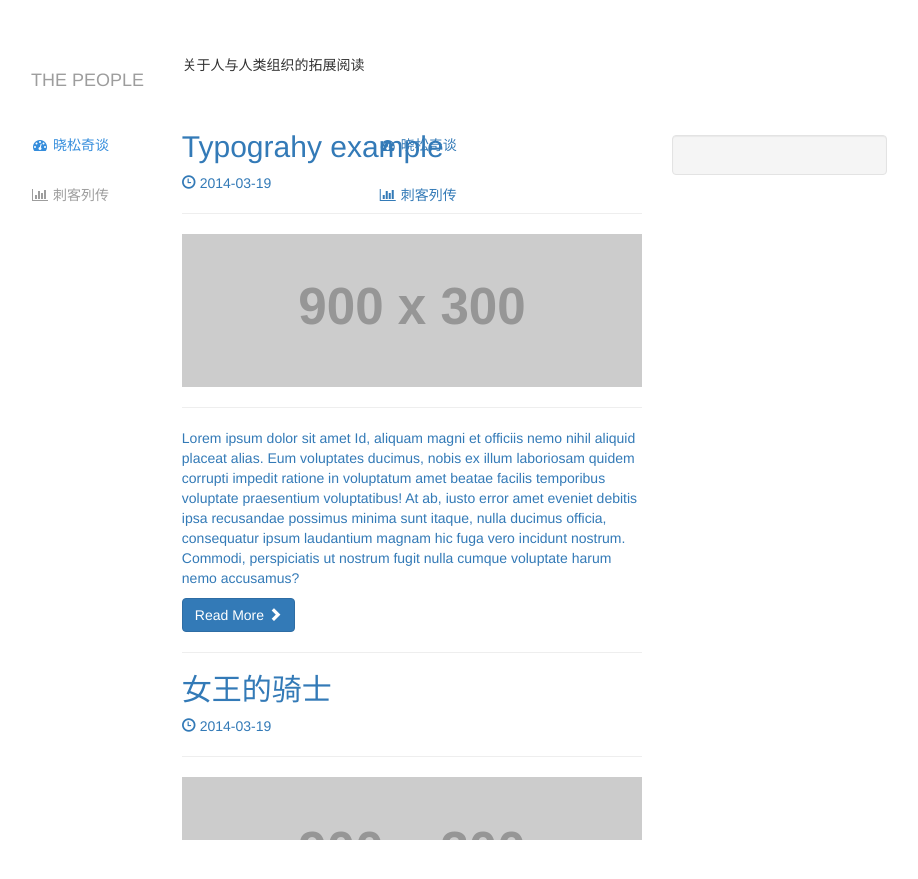
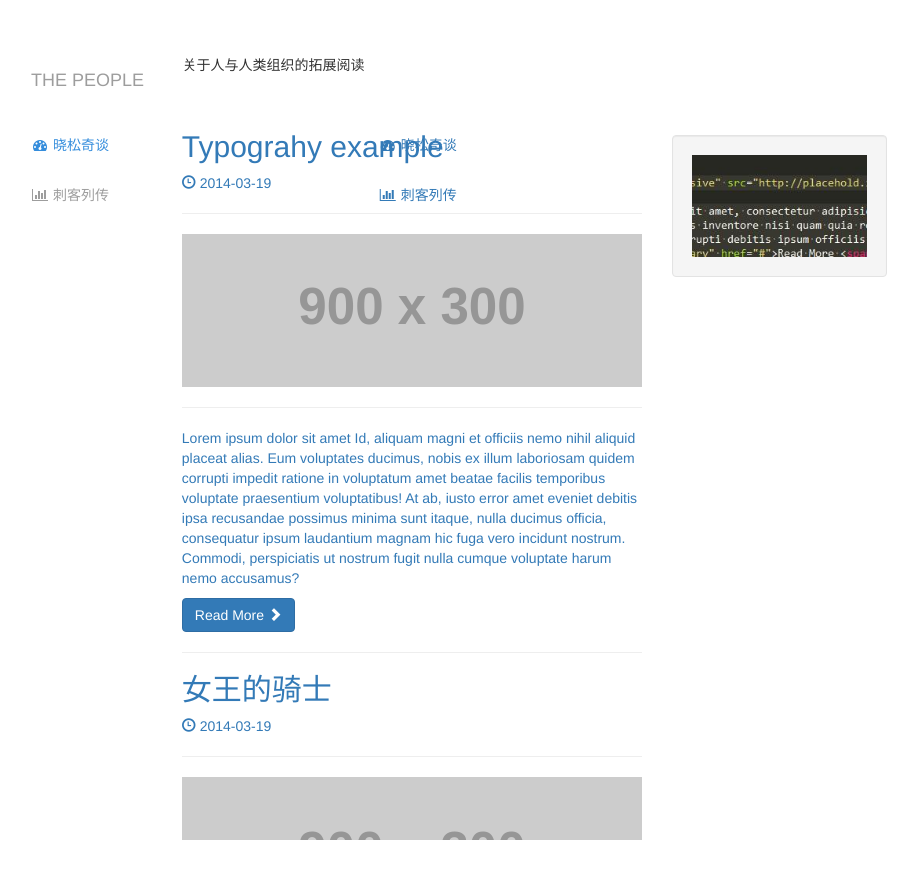
Before and after one commit to andyljj/thepeople, a Jekyll site: the page built from index.html, in a window 1280 px wide and 900 px high. Shown: the top 879 px of the window, without its empty margins (176-1094 px from the left). Built offline with Jekyll 4.4.1, drawn with Linux system fonts in a browser that asks for light colours; some web fonts are replaced; Markdown is read by kramdown in place of the engine named in the settings; comment, search, counter and statistics services are not loaded.

Commit message:
套模板

```diff
--- a/_includes/adboard.html
+++ b/_includes/adboard.html
@@ -19,6 +19,8 @@
 	    {% if page.cklz %}
 	        <img class="img-responsive"  src="{{ "/assets/adimg/cklz.jpg" | prepend: site.url }}">
 	    {% endif %}
+
+	    <img class="img-responsive"  src="{{ "/assets/adimg/cklz.jpg" | prepend: site.url }}">
     </div>
 
     <!-- Blog Search Well -->
```
